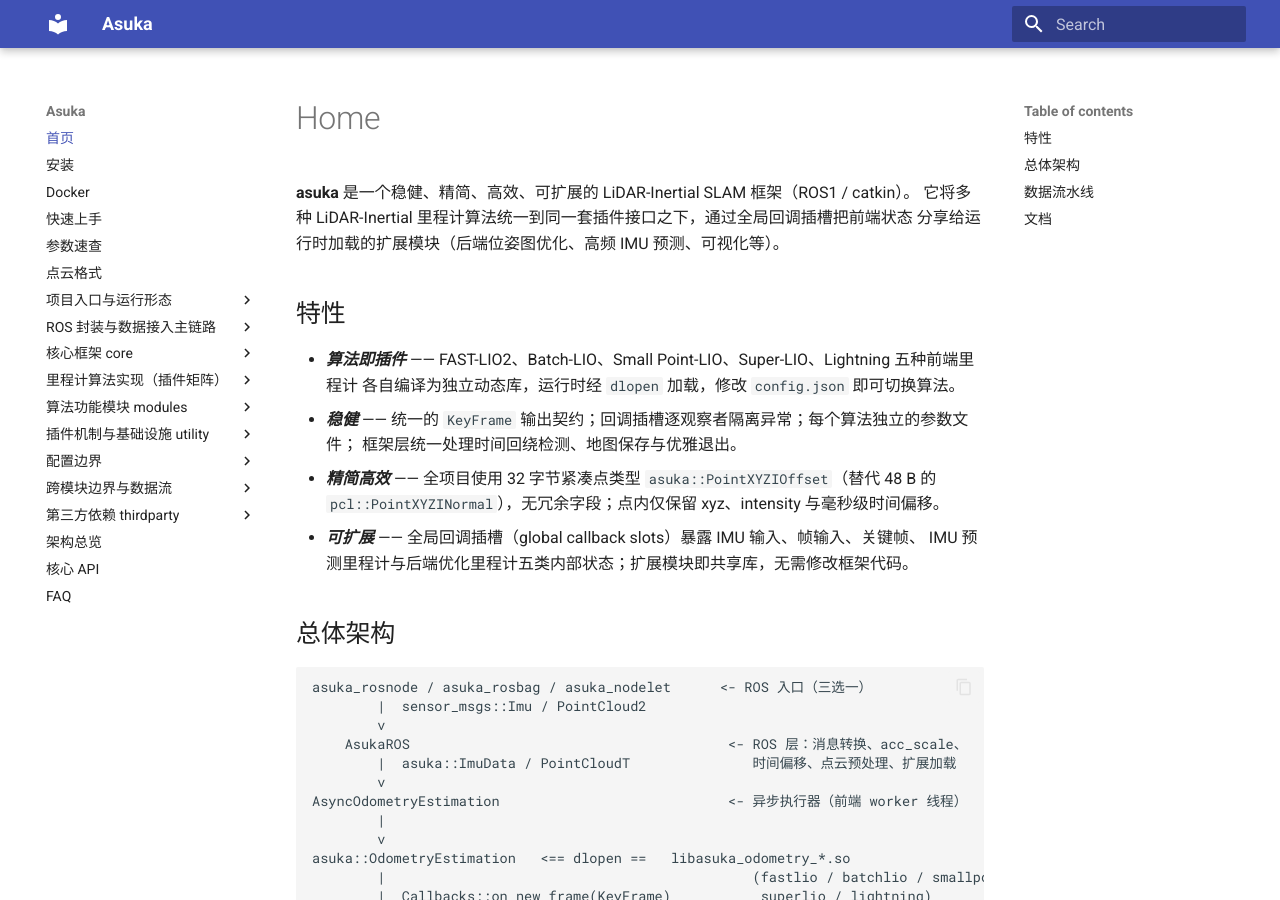
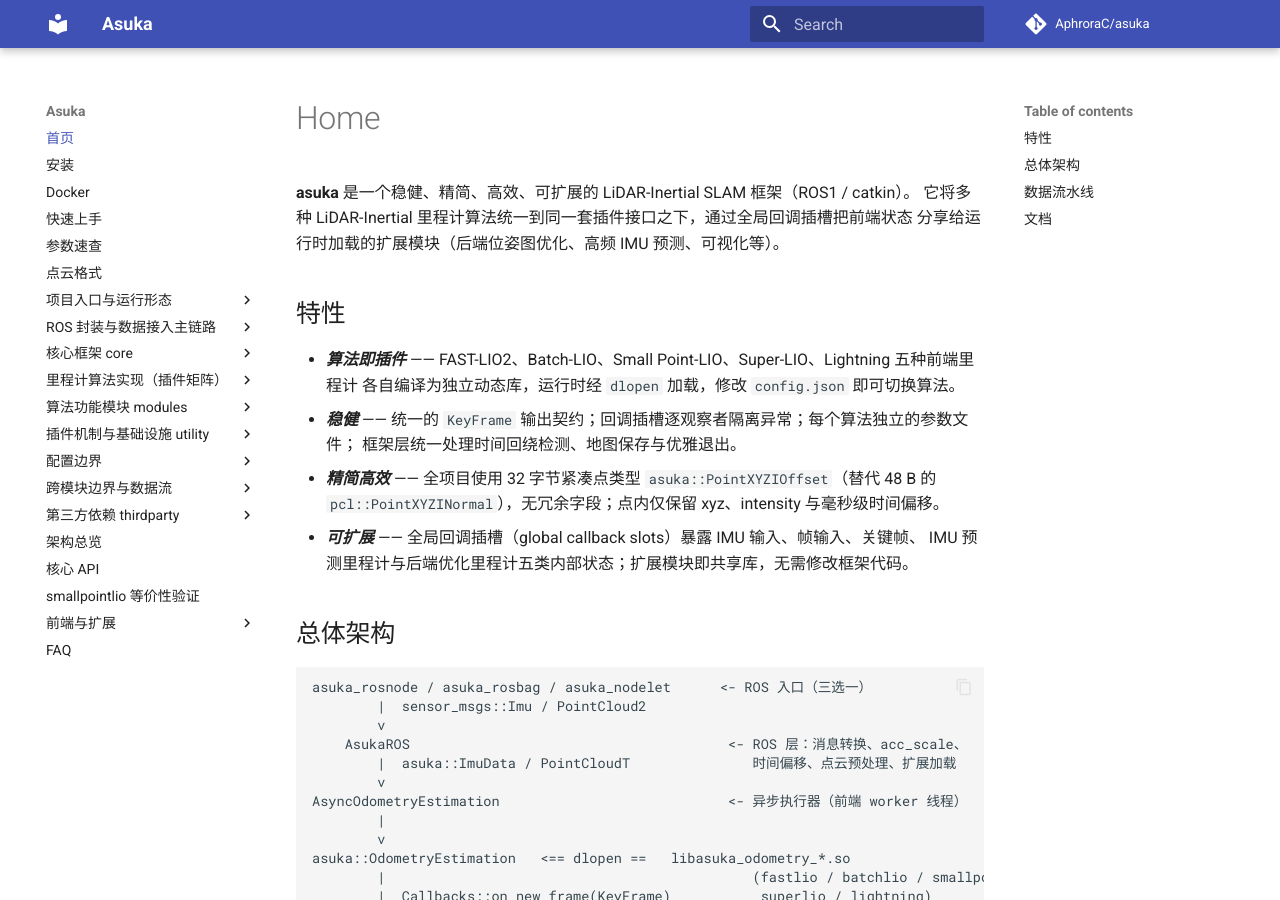
Before and after one commit to AphroraC/asuka, an MkDocs documentation site: the page built from docs/index.md, in a window 1280 px wide and 900 px high. Built offline with MkDocs 1.6.1 and Material for MkDocs 9.7.7, drawn with Linux system fonts in a browser that asks for light colours; comment, search, counter and statistics services are not loaded.

```diff
--- a/mkdocs.yml
+++ b/mkdocs.yml
@@ -1,5 +1,8 @@
 site_name: "Asuka"
 site_description: "Robust, minimal and extensible LiDAR-inertial SLAM framework"
+site_url: "https://aphrorac.github.io/asuka/"
+repo_url: "https://github.com/AphroraC/asuka"
+repo_name: "AphroraC/asuka"
 
 theme:
   name: material
@@ -92,4 +95,9 @@
       - "ankerl 高性能哈希容器": wiki/thirdparty/06.md
   - 架构总览: architecture.md
   - 核心 API: api.md
+  - smallpointlio 等价性验证: smallpointlio_parity.md
+  - "前端与扩展":
+      - "前端里程计插件": odometry.md
+      - "扩展开发指南": extend.md
+      - "内置扩展清单": extensions.md
   - FAQ: faq.md
```
Also changed, not shown: 2 other files.
